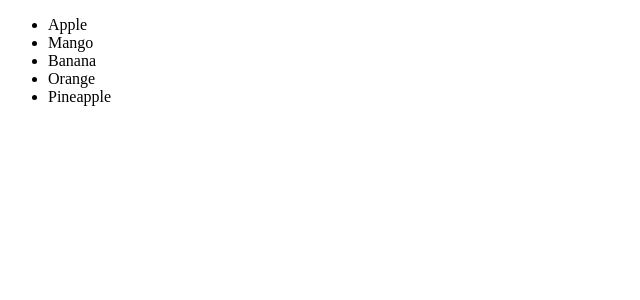
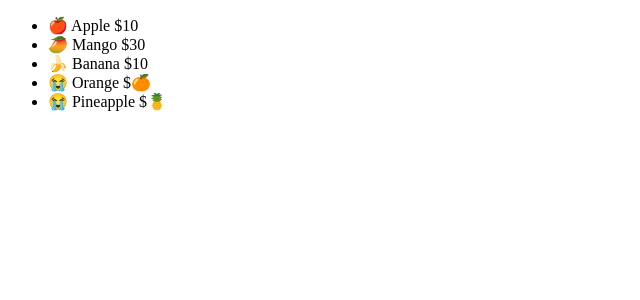
Before and after one commit to DarwinMelaya/React, a React (Vite) app in the folder reactpro/: page / in a window 1280 px wide. Shown: the top 300 px of the page, without its empty margins (0-640 px from the left). Built offline with nearby package versions, Linux system fonts and the light colour scheme.

Commit message:
RENDERING ARRAY OF OBJECTS IN REACT

```diff
--- a/reactpro/src/components/Fruits.jsx
+++ b/reactpro/src/components/Fruits.jsx
@@ -1,10 +1,40 @@
 const Fruits = () => {
-  const fruits = ["Apple", "Mango", "Banana", "Orange", "Pineapple"];
+  const fruits = [
+    {
+      name: "Apple",
+      price: 10,
+      emoji: "🍎",
+    },
+    {
+      name: "Mango",
+      price: 30,
+      emoji: "🥭",
+    },
+    {
+      name: "Banana",
+      price: 10,
+      emoji: "🍌",
+    },
+    {
+      name: "Orange",
+      price: "🍊",
+      emoji: "😭",
+    },
+    {
+      name: "Pineapple",
+      price: "🍍",
+      emoji: "😭",
+    },
+  ];
+
   return (
     <div>
       <ul>
         {fruits.map((fruit) => (
-          <li key={fruit}>{fruit}</li>
+          <li key={fruit.name}>
+            {fruit.emoji} {fruit.name} ${fruit.price}
+            {""}
+          </li>
         ))}
       </ul>
     </div>
```
